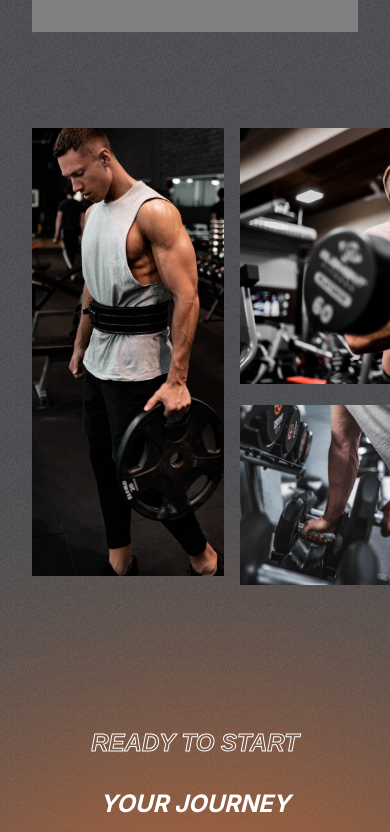
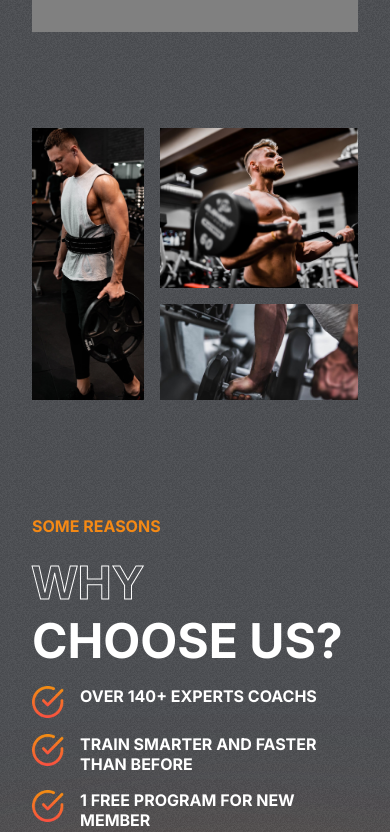
Before and after one commit to frederick486/FITCLUB, a React (Create React App) app in the folder FitClub-Starter/: page / in a window 390 px wide. Shown: the part 2330-3162 px from the top of the page. Built offline with nearby package versions, Linux system fonts and the light colour scheme.

Commit message:
Responsive <Reasons/>

```diff
--- a/FitClub-Starter/src/components/Reasons/Reasons.css
+++ b/FitClub-Starter/src/components/Reasons/Reasons.css
@@ -85,3 +85,29 @@
 .partners>img {
     width: 2.5rem;
 }
+
+@media screen and (max-width: 768px) {
+    .Reasons {
+        flex-direction: column;
+    }
+    .left-r {
+        grid-auto-rows: auto;
+        overflow: hidden;
+    }
+    .left-r > :nth-child(1) {
+        width: 7rem;
+        height: 17rem;
+    }
+    .left-r > :nth-child(2) {
+        width: 15rem;
+        height: 10rem;
+    }
+    .left-r > :nth-child(3) {
+        width: 15rem;
+        height: 6rem;
+    }
+    /* .left-r > :nth-child(4) {
+        width: 7rem;
+        height: 6rem;
+    } */
+}
```
